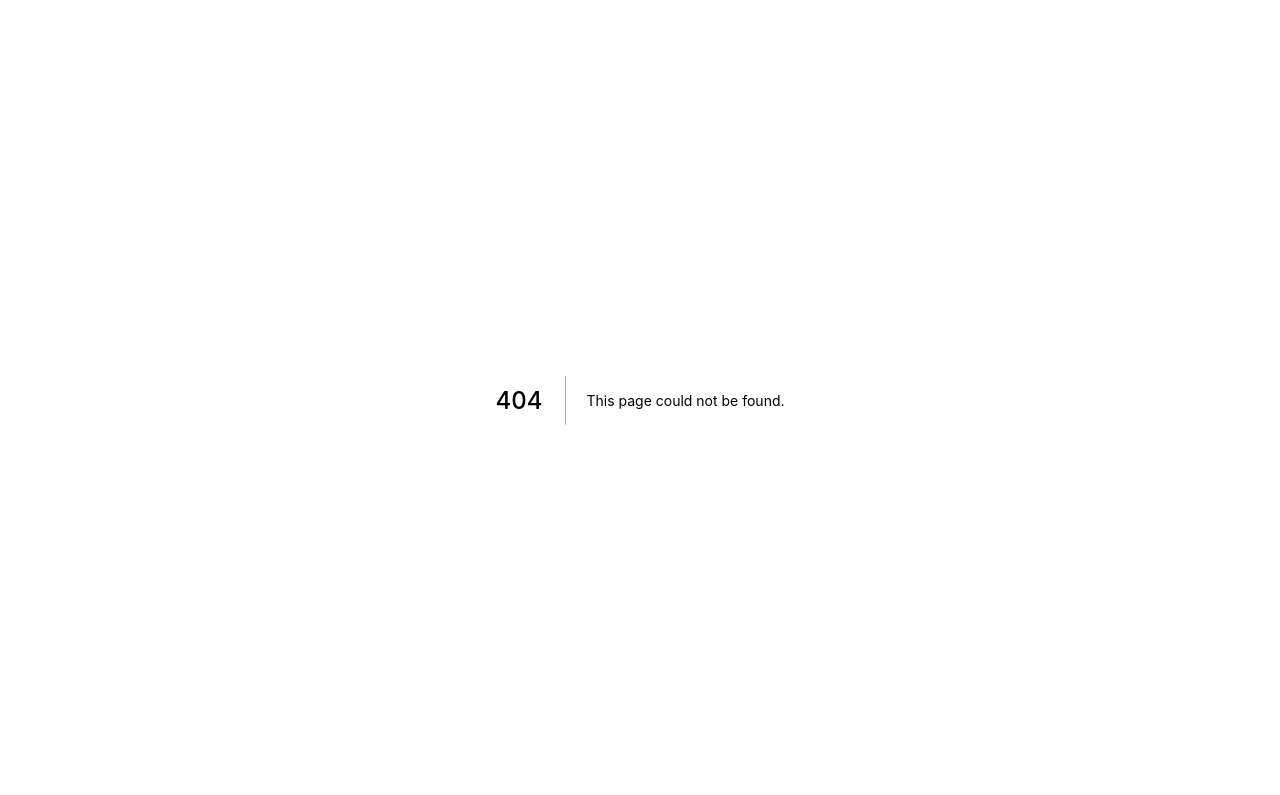
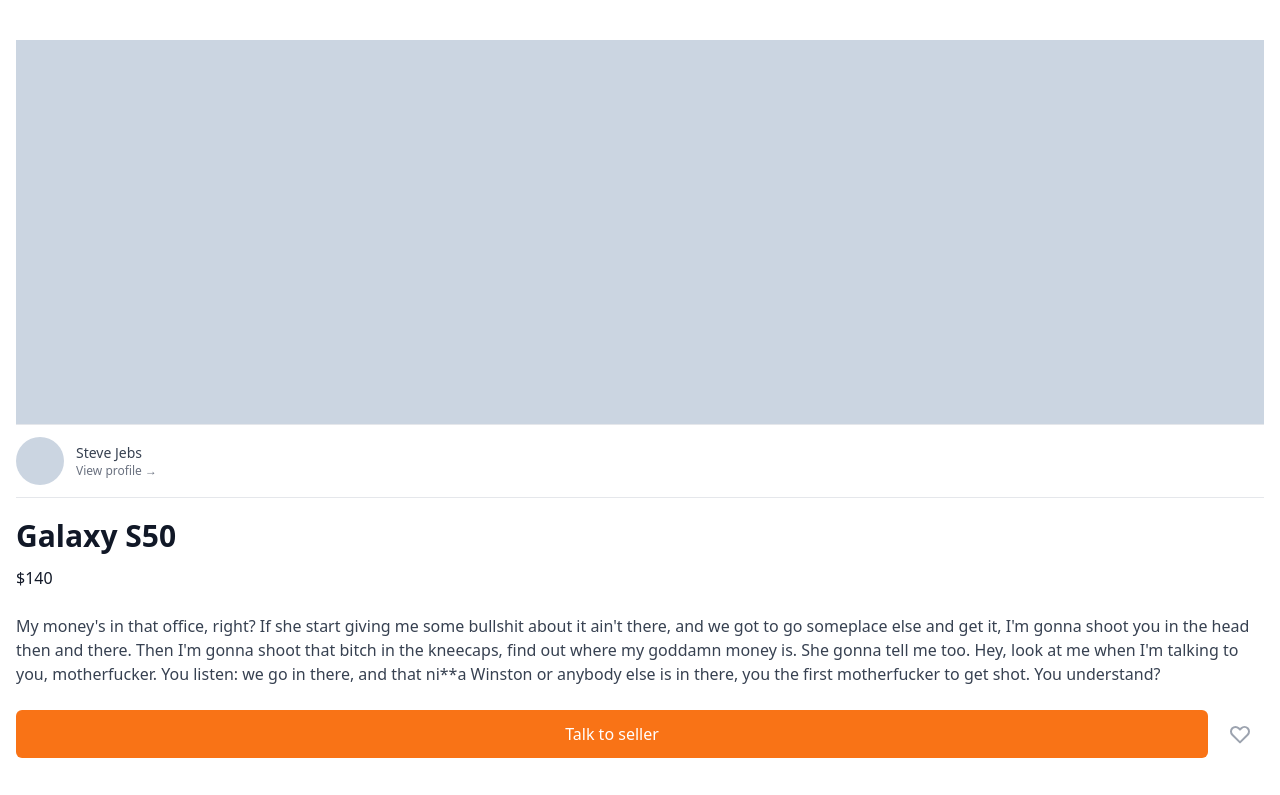
Before and after one commit to githong-kr/nomad-carrot, a Next.js app: page /items/0 in a window 1280 px wide. Before the commit this address had no page. Shown: the top 795 px of the page. Built offline with nearby package versions, Linux system fonts and the light colour scheme.

Commit message:
make product details

```diff
--- /dev/null
+++ b/pages/items/[id].tsx
@@ -0,0 +1,66 @@
+import type { NextPage } from 'next';
+
+const ItemDetail: NextPage = () => {
+  return (
+    <div className="px-4 py-10">
+      <div className="mb-8">
+        <div className="h-96 bg-slate-300" />
+        <div className="flex cursor-pointer py-3 border-t border-b items-center space-x-3">
+          <div className="w-12 h-12 rounded-full bg-slate-300"/>
+          <div>
+            <p className="text-sm font-medium text-gray-700">Steve Jebs</p>
+            <p className="text-xs font-medium text-gray-500">View profile &rarr;</p>
+          </div>
+        </div>
+        <div className="mt-5">
+          <h1 className="text-3xl font-bold text-gray-900">Galaxy S50</h1>
+          <p className="text-3l block mt-3 text-gray-900">$140</p>
+          <p className="my-6 text-gray-700 text-base">
+            My money&apos;s in that office, right? If she start giving me some
+            bullshit about it ain&apos;t there, and we got to go someplace else
+            and get it, I&apos;m gonna shoot you in the head then and there.
+            Then I&apos;m gonna shoot that bitch in the kneecaps, find out where
+            my goddamn money is. She gonna tell me too. Hey, look at me when
+            I&apos;m talking to you, motherfucker. You listen: we go in there,
+            and that ni**a Winston or anybody else is in there, you the first
+            motherfucker to get shot. You understand?
+          </p>
+          <div className="flex items-center justify-between space-x-2">
+            <button className="flex-1 bg-orange-500 text-white py-3 rounded-md focus:outline-none focus:ring-2 ring-offset-2 ring-orange-500 hover:bg-orange-600 font-medium">Talk to seller</button>
+            <button className="p-3 flex items-center justify-center text-gray-400 hover:text-gray-500 rounded-md hover:bg-gray-100">
+              <svg
+                className="h-6 w-6 "
+                xmlns="http://www.w3.org/2000/svg"
+                fill="none"
+                viewBox="0 0 24 24"
+                stroke="currentColor"
+                aria-hidden="true"
+              >
+                <path
+                  strokeLinecap="round"
+                  strokeLinejoin="round"
+                  strokeWidth="2"
+                  d="M4.318 6.318a4.5 4.5 0 000 6.364L12 20.364l7.682-7.682a4.5 4.5 0 00-6.364-6.364L12 7.636l-1.318-1.318a4.5 4.5 0 00-6.364 0z"
+                />
+              </svg>
+            </button>
+          </div>
+        </div>
+      </div>
+      <div>
+        <h2 className="text-2xl font-bold text-gray-800">Similar items</h2>
+        <div className="mt-6 grid grid-cols-2 gap-4">
+          {[1, 2, 3, 4, 5, 6].map((_, i) => (
+            <div key={i}>
+              <div className="h-56 w-full mb-4 bg-slate-300" />
+              <h3 className="-mb-1 text-gray-700">Galaxy S60</h3>
+              <span className="text-sm font-medium text-gray-900">$6</span>
+            </div>
+          ))}
+        </div>
+      </div>
+    </div>
+  );
+};
+
+export default ItemDetail;
```
